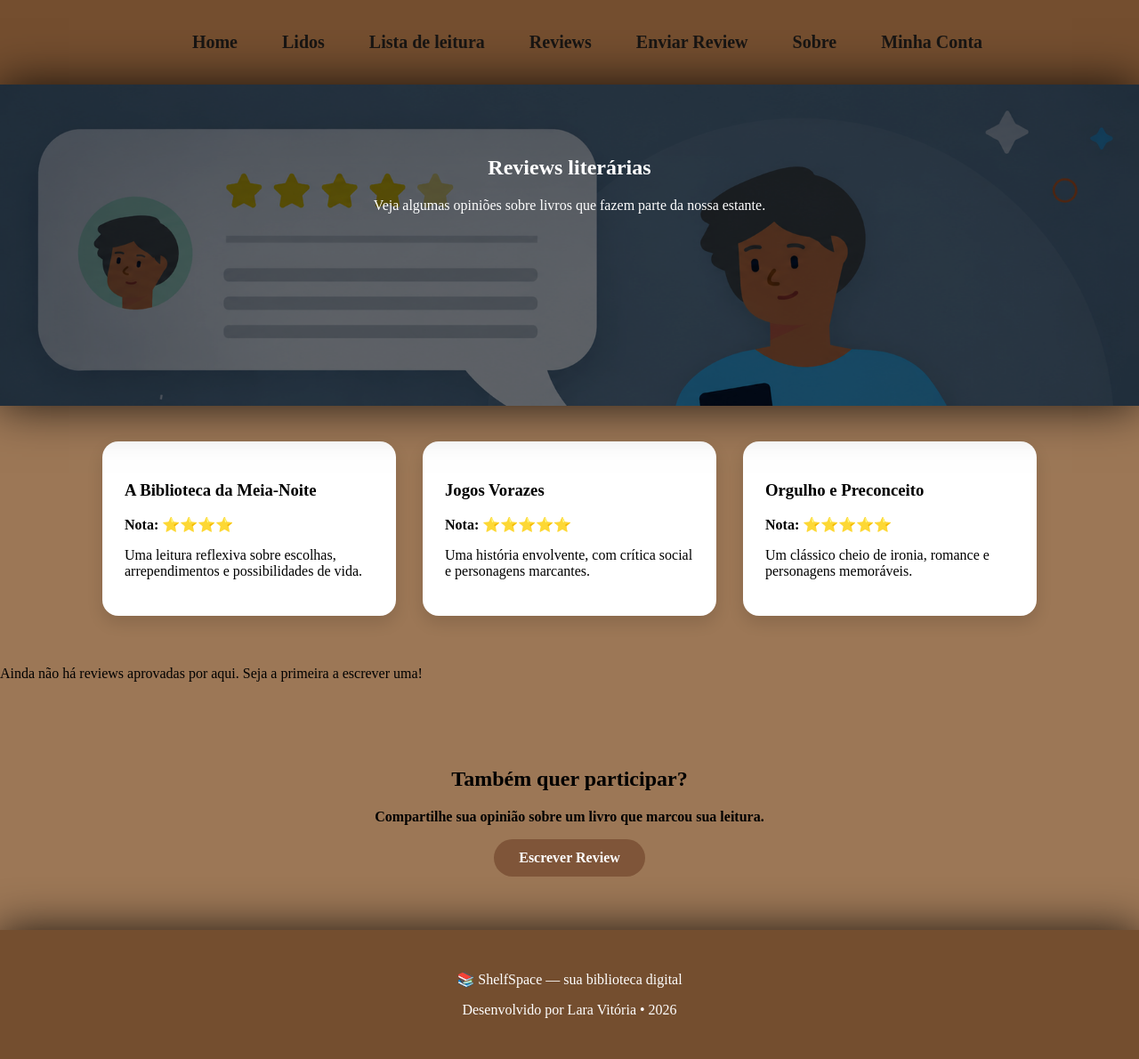
After one commit to allinooola/ShelfSpace, a PHP site: page /reviews.php in a window 1280 px wide. The commit adds this page. Shown: the whole page at 89% size. Run offline with PHP 8.4, Linux system fonts and the light colour scheme; the visitor is signed in with stand-in values (Sample User, id 1); data that the repository does not hold is empty.

Commit message:
ajuste do reviews.php

```diff
--- a/css/style.css
+++ b/css/style.css
@@ -28,6 +28,15 @@ nav a:hover{
     transition: 0.3s;
 }
 
+.logout {
+    text-decoration: none;
+    color:#bab8b6
+}
+
+.logout:hover {
+    color: #080808;
+    transition: 0.3s;
+}
 
 /* ESTILO DO HEADER */
 header{
@@ -1015,7 +1024,7 @@ form button:hover{
 ========================= */
 
 /* =========================
-   LOGIN E CADASTRO PAGES
+   LOGIN E CADASTRO PAGE
 ========================= */
 
 .login-hero{
--- a/form.html
+++ b/form.html
@@ -16,7 +16,7 @@
             <li><a href="index.html">Home</a></li>
             <li><a href="lidos.html">Lidos</a></li>
             <li><a href="lista.html">Lista de leitura</a></li>
-            <li><a href="reviews.html">Reviews</a></li>
+            <li><a href="reviews.php">Reviews</a></li>
             <li><a href="about.html">Sobre</a></li>
             <li><a href="#" class="nav-conta">Minha Conta</a></li>
         </ul>
--- a/formAction.html
+++ b/formAction.html
@@ -15,7 +15,7 @@
             <li><a href="index.html">Home</a></li>
             <li><a href="lidos.html">Lidos</a></li>
             <li><a href="lista.html">Lista de leitura</a></li>
-            <li><a href="reviews.html">Reviews</a></li>
+            <li><a href="reviews.php">Reviews</a></li>
             <li><a href="about.html">Sobre</a></li>
             <li><a href="#" class="nav-conta">Minha Conta</a></li>
         </ul>
--- a/index.html
+++ b/index.html
@@ -17,9 +17,10 @@
             <li><a href="index.html">Home</a></li>
             <li><a href="lidos.html">Lidos</a></li>
             <li><a href="lista.html">Lista de leitura</a></li>
-            <li><a href="reviews.html">Reviews</a></li>
+            <li><a href="reviews.php">Reviews</a></li>
             <li><a href="about.html">Sobre</a></li>
             <li><a href="#" class="nav-conta">Minha Conta</a></li>
+            <li><a href="logout.php" class="logout" onclick="return confirm('Tem certeza de que deseja sair?')"> Logout</a></li>
         </ul>
     </nav>
 
--- a/lidos.html
+++ b/lidos.html
@@ -15,7 +15,7 @@
             <li><a href="index.html">Home</a></li>
             <li><a href="lidos.html">Lidos</a></li>
             <li><a href="lista.html">Lista de leitura</a></li>
-            <li><a href="reviews.html">Reviews</a></li>
+            <li><a href="reviews.php">Reviews</a></li>
             <li><a href="about.html">Sobre</a></li>
             <li><a href="#" class="nav-conta">Minha Conta</a></li>
         </ul>
--- a/lista.html
+++ b/lista.html
@@ -15,7 +15,7 @@
             <li><a href="index.html">Home</a></li>
             <li><a href="lidos.html">Lidos</a></li>
             <li><a href="lista.html">Lista de leitura</a></li>
-            <li><a href="reviews.html">Reviews</a></li>
+            <li><a href="reviews.php">Reviews</a></li>
             <li><a href="about.html">Sobre</a></li>
             <li><a href="#" class="nav-conta">Minha Conta</a></li>
         </ul>
--- a/login.php
+++ b/login.php
@@ -14,7 +14,6 @@ session_start();
 <body>
     <section class="login-hero">
         <div class="login-card">
-            <a href="index.php" class="voltar-home">Home</a>
             <h1>SHELFSPACE 📚</h1>
             <p>Bem-vindo! Faça login para continuar.</p>
 
--- /dev/null
+++ b/reviews.php
@@ -0,0 +1,130 @@
+<?php
+// PASSO 1: toda página que precisa de login começa com isso.
+// session_start() "liga" a sessão pra gente poder checar quem está logado.
+session_start();
+
+// Se NÃO existir a variável id_usuario na sessão, quer dizer que
+// a pessoa não fez login. Então mandamos ela pro login e paramos
+// tudo com exit() (nada depois disso é executado).
+if (!isset($_SESSION['id_usuario'])) {
+    header("Location: login.php");
+    exit();
+}
+
+// PASSO 2: conectar no banco (arquivo que você já tem pronto)
+require "conexao.php";
+
+// PASSO 3: perguntar ao banco quais reviews estão aprovadas.
+// Também já aproveitamos e buscamos o nome de quem escreveu,
+// juntando (JOIN) com a tabela usuario pelo id_usuario.
+$sql = "SELECT review.id_review, review.nome_livro, review.autor,
+               review.nota, review.comentario, review.data_review,
+               usuario.nome AS nome_usuario
+        FROM review
+        JOIN usuario ON review.id_usuario = usuario.id_usuario
+        WHERE review.status = 'aprovado'
+        ORDER BY review.data_review DESC";
+
+$resultado = mysqli_query($conexao, $sql);
+?>
+
+<!DOCTYPE html>
+<html lang="pt-br">
+<head>
+    <meta charset="UTF-8">
+    <meta name="viewport" content="width=device-width, initial-scale=1.0">
+    <title>Reviews | ShelfSpace</title>
+
+    <link rel="stylesheet" href="css/style.css">
+</head>
+
+<body>
+
+<header>
+    <nav>
+        <ul>
+            <li><a href="index.html">Home</a></li>
+            <li><a href="lidos.html">Lidos</a></li>
+            <li><a href="lista.html">Lista de leitura</a></li>
+            <li><a href="reviews.html">Reviews</a></li>
+            <li><a href="form.html">Enviar Review</a></li>
+            <li><a href="about.html">Sobre</a></li>
+            <li><a href="#" class="nav-conta">Minha Conta</a></li>
+        </ul>
+    </nav>
+</header>
+
+<main>
+
+    <section class="page-title">
+        <h1>Reviews literárias</h1>
+        <p>Veja algumas opiniões sobre livros que fazem parte da nossa estante.</p>
+    </section>
+
+    <section class="review-list">
+
+        <div class="review-card">
+            <h3>A Biblioteca da Meia-Noite</h3>
+            <p><strong>Nota:</strong> ⭐⭐⭐⭐</p>
+            <p>Uma leitura reflexiva sobre escolhas, arrependimentos e possibilidades de vida.</p>
+        </div>
+
+        <div class="review-card">
+            <h3>Jogos Vorazes</h3>
+            <p><strong>Nota:</strong> ⭐⭐⭐⭐⭐</p>
+            <p>Uma história envolvente, com crítica social e personagens marcantes.</p>
+        </div>
+
+        <div class="review-card">
+            <h3>Orgulho e Preconceito</h3>
+            <p><strong>Nota:</strong> ⭐⭐⭐⭐⭐</p>
+            <p>Um clássico cheio de ironia, romance e personagens memoráveis.</p>
+        </div>
+
+    </section>
+
+        <?php
+        // PASSO 4: para cada linha que o banco devolveu, desenha um card.
+        // mysqli_fetch_assoc pega "uma linha por vez" do resultado,
+        // até acabar (o while para quando não tem mais linha).
+
+        if (mysqli_num_rows($resultado) > 0) {
+
+            while ($review = mysqli_fetch_assoc($resultado)) {
+
+                // Transforma a nota (número, ex: 4) em estrelinhas ⭐⭐⭐⭐
+                $estrelas = str_repeat("⭐", $review['nota']);
+                ?>
+
+                <div class="review-card">
+                    <h3><?php echo htmlspecialchars($review['nome_livro']); ?></h3>
+                    <p class="review-autor-livro"><?php echo htmlspecialchars($review['autor']); ?></p>
+                    <p><strong>Nota:</strong> <?php echo $estrelas; ?></p>
+                    <p><?php echo nl2br(htmlspecialchars($review['comentario'])); ?></p>
+                    <p class="review-por">Por: <?php echo htmlspecialchars($review['nome_usuario']); ?></p>
+                </div>
+
+                <?php
+            }
+
+        } else {
+            // Se não veio nenhuma linha, mostra uma mensagem em vez de nada
+            echo "<p>Ainda não há reviews aprovadas por aqui. Seja a primeira a escrever uma!</p>";
+        }
+        ?>
+
+    <section class="chamada-review">
+    <h2>Também quer participar?</h2>
+    <p>Compartilhe sua opinião sobre um livro que marcou sua leitura.</p>
+    <a href="form.html" class="botao-principal">Escrever Review</a>
+    </section>
+
+</main>
+
+<footer>
+    <p>📚 ShelfSpace — sua biblioteca digital</p>
+    <p>Desenvolvido por Lara Vitória • 2026</p>
+</footer>
+
+</body>
+</html>
```
Also changed, not shown: reviews.html (deleted, +0 -70 lines), logout.php (line endings or trailing spaces).
